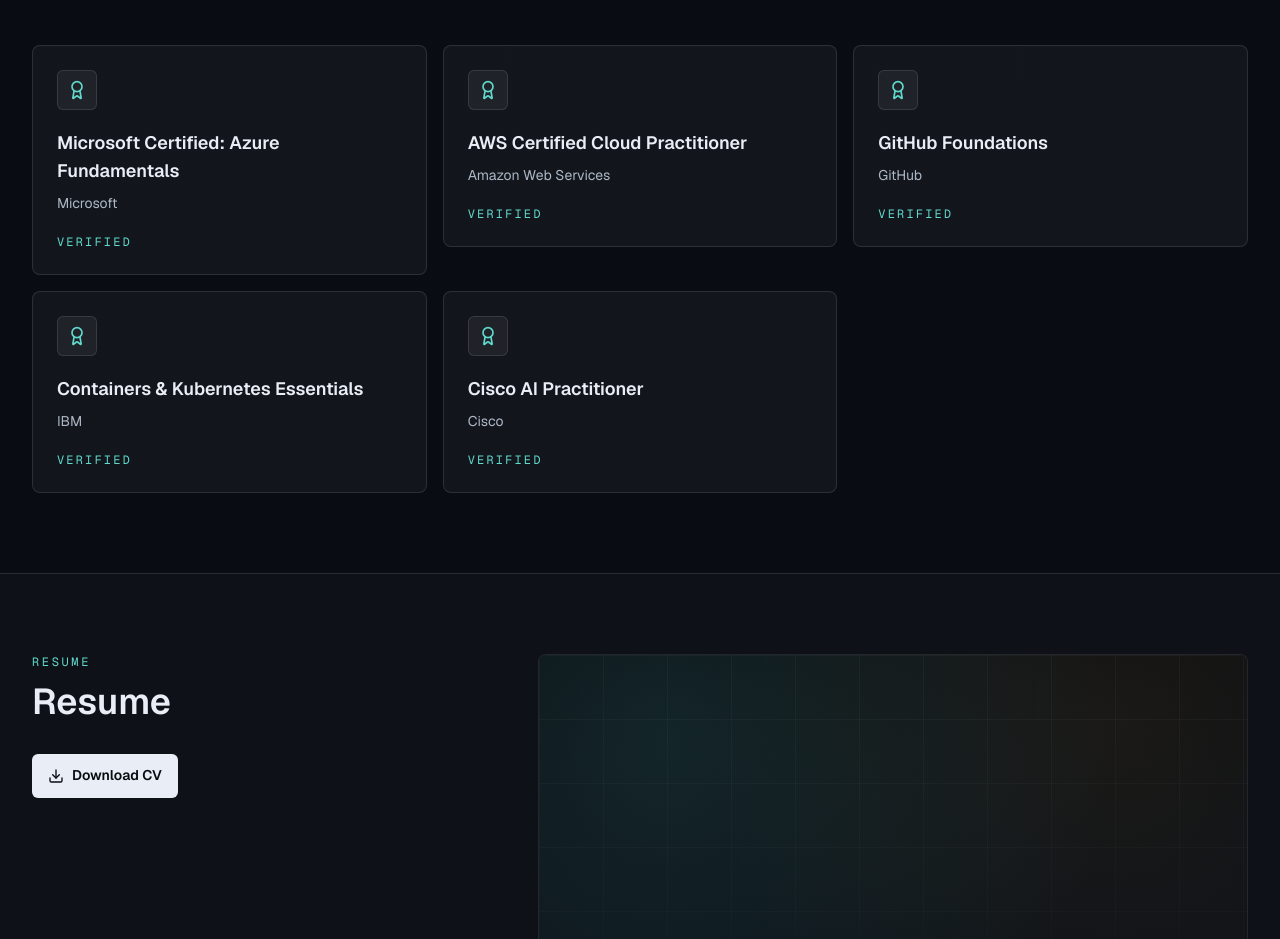
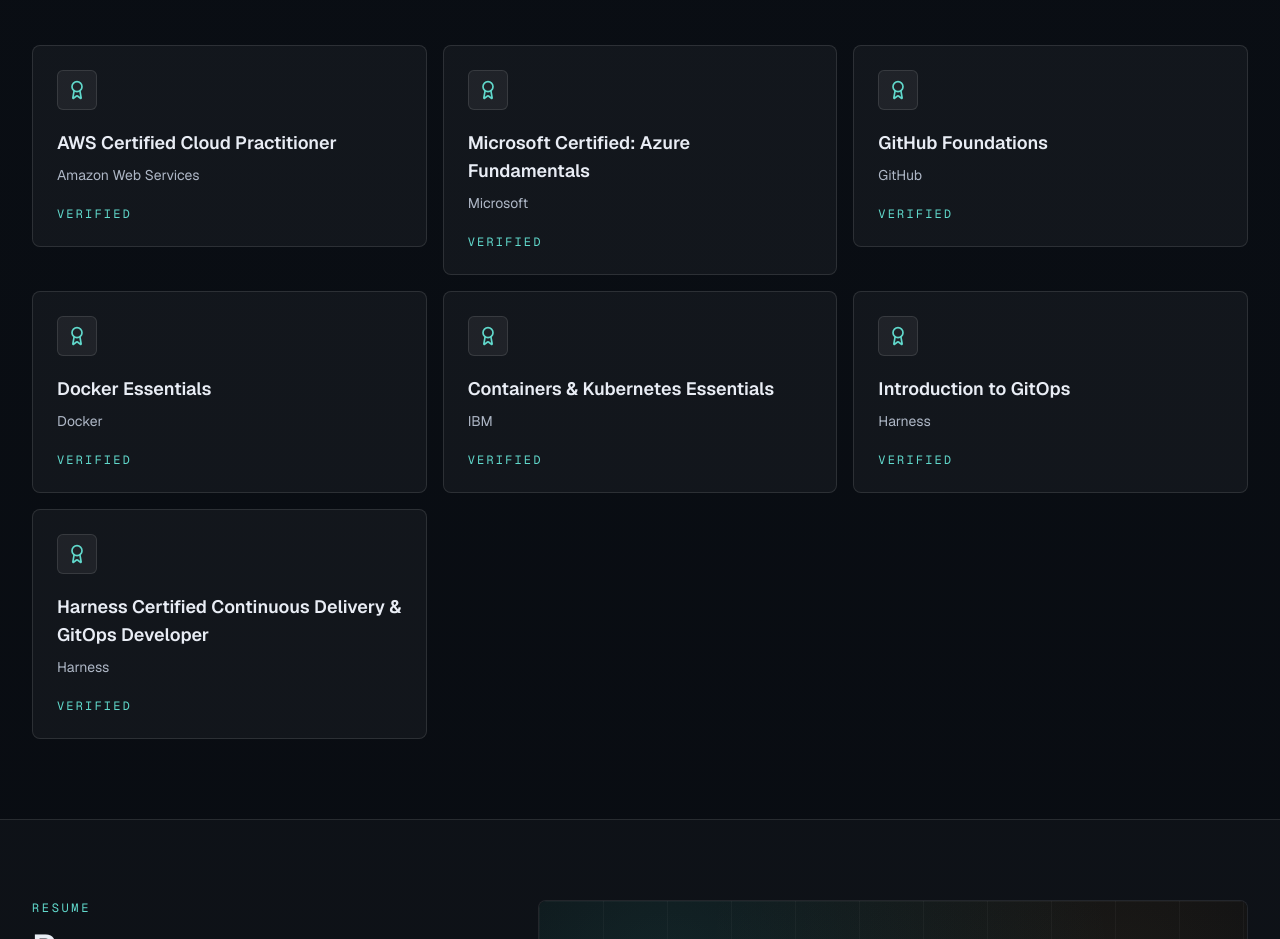
Before and after one commit to aznavneet/Portfolio, a Next.js app: page / in a window 1280 px wide. Shown: the part 6426-7365 px from the top of the page. Built offline with nearby package versions, Linux system fonts and the light colour scheme; no server answers.

Commit message:
cert url updated

```diff
--- a/components/certifications-section.tsx
+++ b/components/certifications-section.tsx
@@ -11,7 +11,7 @@
       <div className="mt-10 grid gap-4 md:grid-cols-3">
         {certifications.map((certification) => (
           <Reveal key={certification.name}>
-            <a href={certification.credential} className="focus-ring block rounded-lg border border-line bg-white/[0.04] p-6 transition hover:border-aqua/50">
+            <a href={certification.credlyUrl} className="focus-ring block rounded-lg border border-line bg-white/[0.04] p-6 transition hover:border-aqua/50">
               <IconBadge icon={certification.icon} />
               <h3 className="mt-5 text-lg font-semibold text-cloud">{certification.name}</h3>
               <p className="mt-2 text-sm text-mist">{certification.issuer}</p>
--- a/data/portfolio.ts
+++ b/data/portfolio.ts
@@ -194,38 +194,52 @@
 
 export const certifications = [
   {
+    name: "AWS Certified Cloud Practitioner",
+    issuer: "Amazon Web Services",
+    date: "Verified",
+    credlyUrl: "https://www.credly.com/badges/1cfbb40a-b2bf-475d-8e89-4910da3aa58b/public_url",
+    icon: Award
+  },
+  {
     name: "Microsoft Certified: Azure Fundamentals",
     issuer: "Microsoft",
     date: "Verified",
-    credential: profile.resumePath,
-    icon: Award
-  },
-  {
-    name: "AWS Certified Cloud Practitioner",
-    issuer: "Amazon Web Services",
-    date: "Verified",
-    credential: profile.resumePath,
+    credlyUrl: "https://www.credly.com/badges/1c78940f-a55e-4ab1-a9f9-acefc37a6961/",
     icon: Award
   },
   {
     name: "GitHub Foundations",
     issuer: "GitHub",
     date: "Verified",
-    credential: profile.resumePath,
+    credlyUrl: "https://www.credly.com/earner/earned/badge/1e8e4dac-147e-4989-a920-ec92ae72bd14",
+    icon: Award
+  },
+  {
+    name: "Docker Essentials",
+    issuer: "Docker",
+    date: "Verified",
+    credlyUrl: "https://www.credly.com/earner/earned/badge/4418da20-2bb5-4fcf-9b4e-030ae5eec5b8",
     icon: Award
   },
   {
     name: "Containers & Kubernetes Essentials",
     issuer: "IBM",
     date: "Verified",
-    credential: profile.resumePath,
+    credlyUrl: "https://www.credly.com/earner/earned/badge/7bfb5641-2bfc-4563-b67c-941b9dd73ccd",
     icon: Award
   },
   {
-    name: "Cisco AI Practitioner",
-    issuer: "Cisco",
+    name: "Introduction to GitOps",
+    issuer: "Harness",
     date: "Verified",
-    credential: profile.resumePath,
+    credlyUrl: "https://www.credly.com/earner/earned/badge/ec1778c5-4993-4d61-8a44-433256e00c4d",
+    icon: Award
+  },
+  {
+    name: "Harness Certified Continuous Delivery & GitOps Developer",
+    issuer: "Harness",
+    date: "Verified",
+    credlyUrl: "https://www.credly.com/earner/earned/badge/11a08d4a-e56a-43d0-b920-e12414a8d6a7",
     icon: Award
   }
 ];
```
